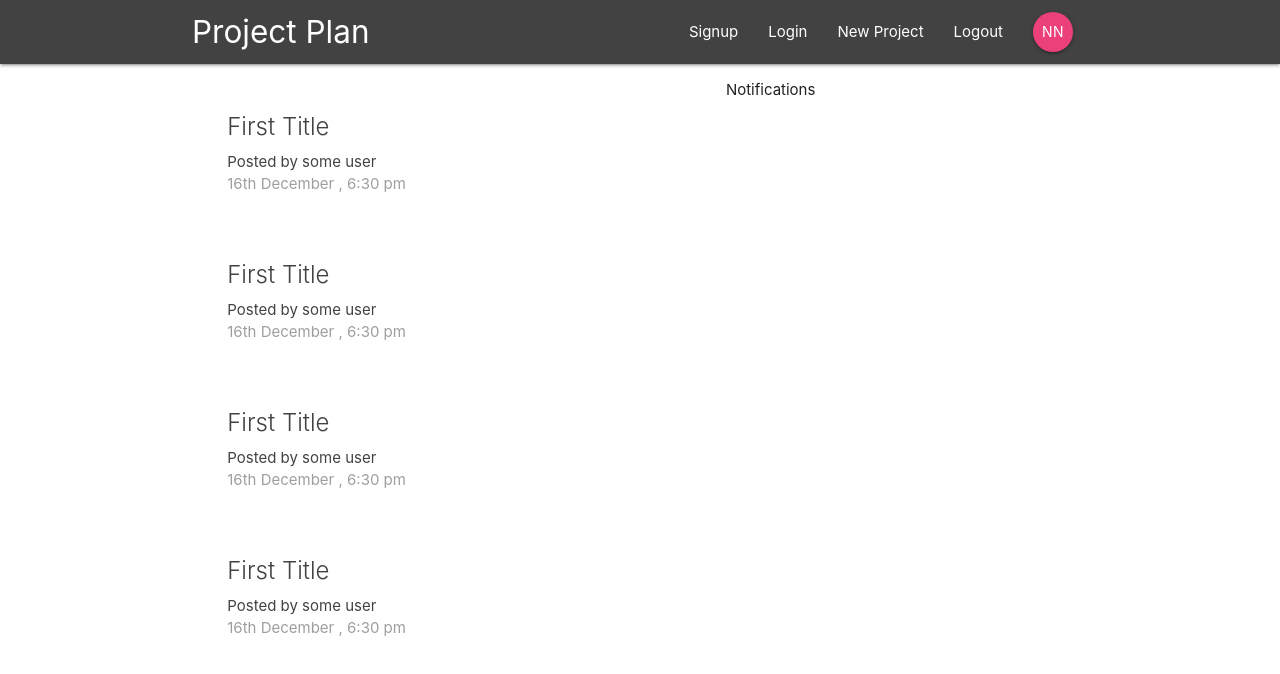
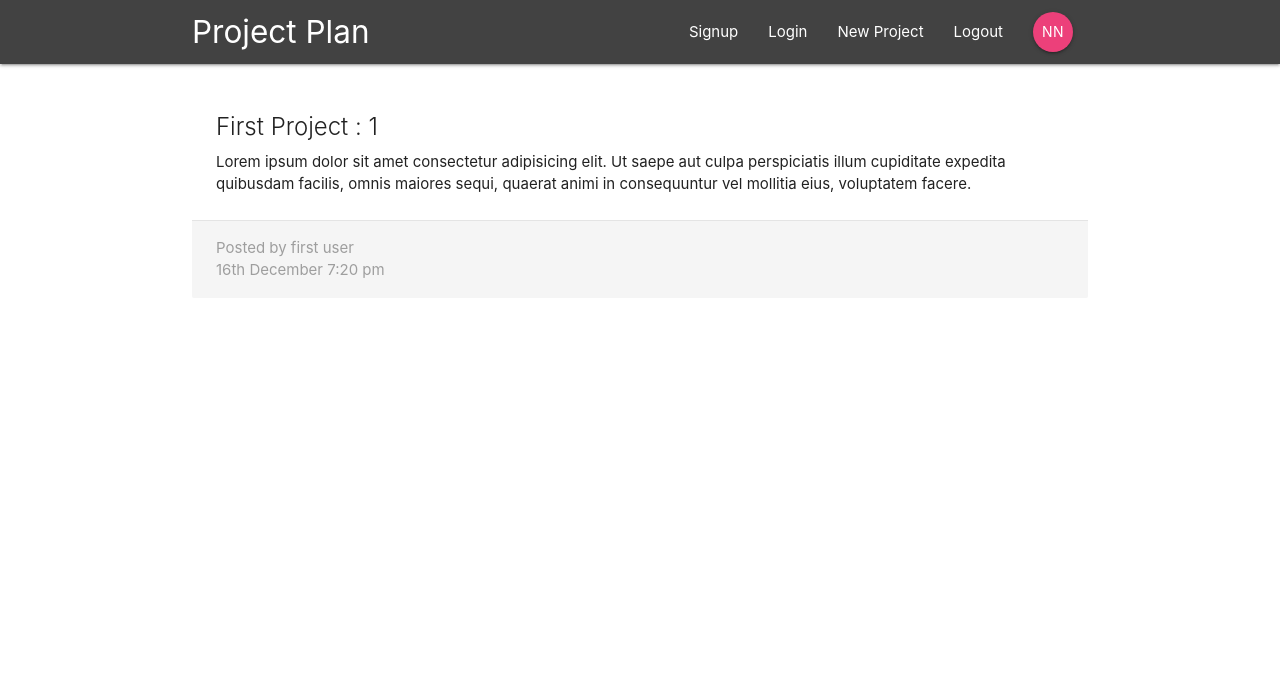
Before and after one commit to vinodjoseph91/React-Redux-Firebase, a React (Create React App) app in the folder sample-project-manager/: page /project/1 in a window 1280 px wide. Shown: the top 674 px of the page. Built offline with nearby package versions, Linux system fonts and the light colour scheme.

Commit message:
Added Project Details component rendered on /project/id path

```diff
--- a/sample-project-manager/src/App.js
+++ b/sample-project-manager/src/App.js
@@ -2,6 +2,7 @@ import React, { Component } from 'react';
 import { BrowserRouter, Switch, Route } from 'react-router-dom';
 import Navbar from './components/layout/Navbar';
 import Dashboard from './components/dashboard/Dashboard';
+import ProjectDetails from './components/projects/ProjectDetails';
 
 class App extends Component {
   render() {
@@ -10,7 +11,8 @@ class App extends Component {
         <div className="App">
           <Navbar />
           <Switch>
-            <Route path='/' component={Dashboard} />
+            <Route exact path='/' component={Dashboard} />
+            <Route path='/project/:id' component={ProjectDetails} />
           </Switch>
         </div>
       </BrowserRouter>
--- a/sample-project-manager/src/components/projects/ProjectDetails.js
+++ b/sample-project-manager/src/components/projects/ProjectDetails.js
@@ -0,0 +1,22 @@
+import React from 'react';
+
+
+const ProjectDetails = (props) => {
+    const id = props.match.params.id;
+    return (
+        <div className="container section project-details">
+            <div className="card z-depth-0">
+                <div className="card-content">
+                    <span className="card-title">First Project : {id}</span>
+                    <p>Lorem ipsum dolor sit amet consectetur adipisicing elit. Ut saepe aut culpa perspiciatis illum cupiditate expedita quibusdam facilis, omnis maiores sequi, quaerat animi in consequuntur vel mollitia eius, voluptatem facere.</p>
+                </div>
+                <div className="card-action grey lighten-4 grey-text">
+                    <div>Posted by first user</div>
+                    <div>16th December 7:20 pm</div>
+                </div>
+            </div>
+        </div>
+    );
+}
+
+export default ProjectDetails;
```
